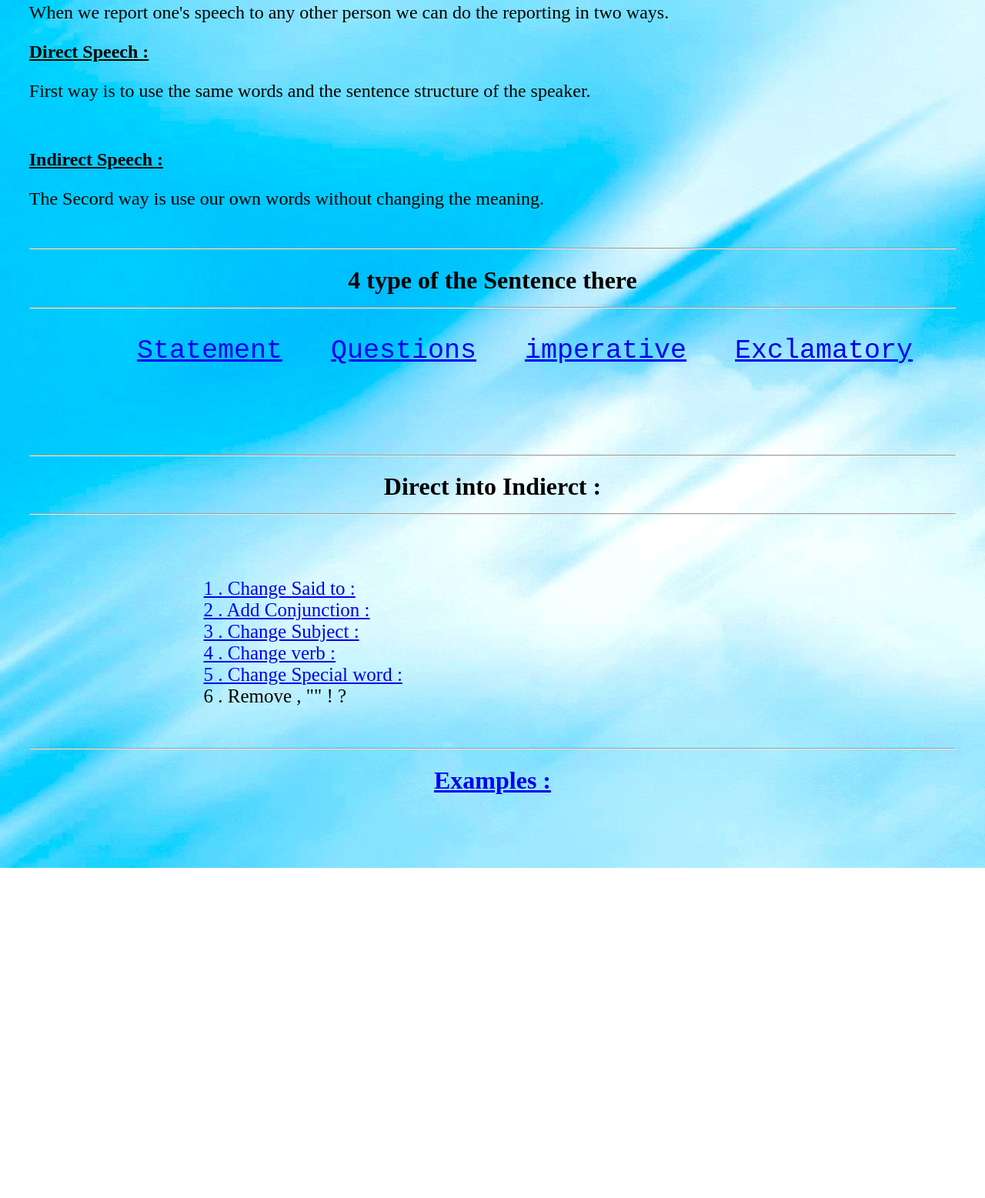
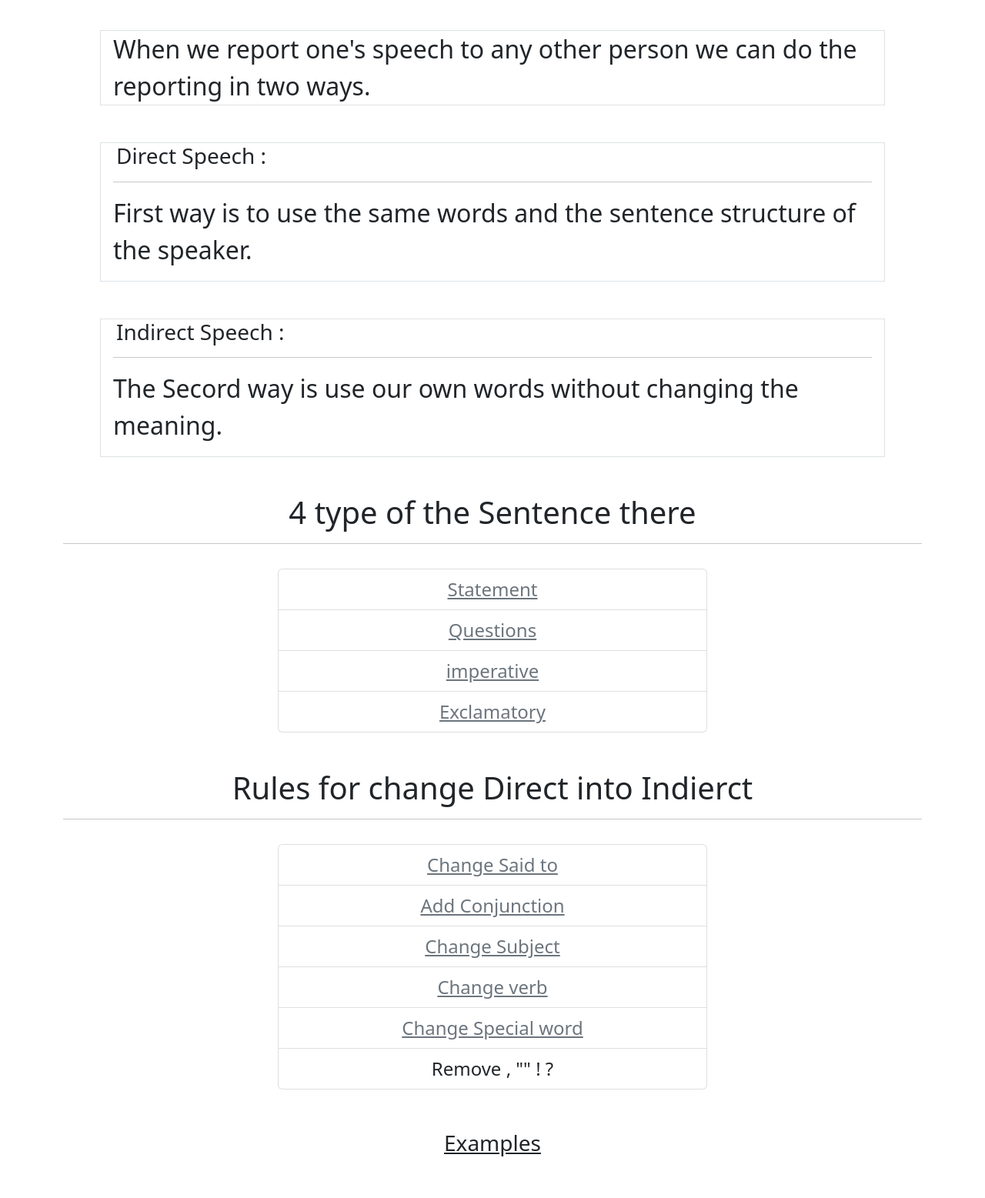
Before and after one commit to Murali2807/Murali2807.github.io, a website: page reportedspeech/index.html in a window 1280 px wide. Shown: the part 293-1850 px from the top of the page at 77% size. Before the commit the page ends 1421 px from the top, so only its background shows below. Drawn offline with nearby package versions, Linux system fonts and the light colour scheme.

Commit message:
change design

```diff
--- a/reportedspeech/index.html
+++ b/reportedspeech/index.html
@@ -2,49 +2,70 @@
 
 <head>
     <title> Reported Speech ... </title>
-    <link rel="stylesheet" type="text/css" href="./css/style.css">
+    <!-- <link rel="stylesheet" type="text/css" href="./css/style.css"> -->
+    <link rel="stylesheet" href="./node_modules/bootstrap/dist/css/bootstrap.min.css">
+
 </head>
 
 <body>
-    <h1 align="center" style="border:black; border-width:5px; border-style:dashed;"><br>Part II ENGLISH<br>Grammer
-        Part...<br><br>Reported Speech...</h1><br>
-    <p style="font-size: x-large;">When we report one's speech to any other person we can do the reporting in two ways.
-    </p>
-    <h2><u>Direct Speech : </u></h2>
-    <p style="font-size: x-large ;">First way is to use the same words and the sentence structure of the speaker.</p>
-    <br>
-    <h2><u>Indirect Speech : </u></h2>
-    <p style="font-size: x-large;">The Secord way is use our own words without changing the meaning.</p><br>
+    <header class="bg-info rounded m-1">
+        <h1 class="text-center pt-5">Part II ENGLISH</h1>
+        <h2 class="text-center">Grammer</h2>
+        <h3 class="text-center py-5">Reported Speech</h3>
+    </header>
 
-    <hr>
+    <div class="container">
+        <p class="border m-5 px-3 fs-2">When we report one's speech to any other person we can do the reporting in two
+            ways.
+        </p>
 
-    <h1 align="center"> 4 type of the Sentence there
-        <hr>
-    </h1>
-    <pre style="font-size: 35px;" align="center">
-    <a href="./html/Statement.html">Statement</a>   <a href="./html/Questions.html">Questions</a>   <a href="./html/imperative.html">imperative</a>   <a href="./html/Exclamatory.html">Exclamatory</a><br>
-    </pre>
-    <hr>
+        <div class="border m-5 px-3 fs-2">
+            <h3 class="px-1">Direct Speech :</h3>
+            <hr>
+            <p class="">First way is to use the same words and the sentence structure of the speaker.</p>
+        </div>
 
-    <h1 align="center"> Direct into Indierct :
-        <hr>
-    </h1><br><br>
-    <p style="margin-left: 60mm; font-size: 25px;">
+        <div class="border m-5 px-3 fs-2">
+            <h3 class="px-1">Indirect Speech :</h3>
+            <hr>
+            <p class="">The Secord way is use our own words without changing the meaning.</p>
+        </div>
 
-        <a href="./html/Saidto.html">1 . Change Said to : </a><br>
-        <a href="./html/Conjunction.html">2 . Add Conjunction : </a><br>
-        <a href="./html/Subject.html">3 . Change Subject : </a><br>
-        <a href="./html/verb.html">4 . Change verb : </a><br>
-        <a href="./html/Special.html">5 . Change Special word : </a><br>
-        6 . Remove , "" ! ? <br><br>
-    </p>
-    <hr>
+        <h1 class="text-center"> 4 type of the Sentence there
+            <hr>
+        </h1>
+
+        <div class="d-flex justify-content-center pt-3">
+            <ul class="list-group text-center w-50 fs-4 ">
+                <li class="list-group-item"> <a class="link-secondary" href="./html/Statement.html">Statement</a> </li>
+                <li class="list-group-item"> <a class="link-secondary" href="./html/Questions.html">Questions</a> </li>
+                <li class="list-group-item"> <a class="link-secondary" href="./html/imperative.html">imperative</a> </li>
+                <li class="list-group-item"> <a class="link-secondary" href="./html/Exclamatory.html">Exclamatory</a> </li>
+            </ul>
+        </div>
 
 
-    <a href="./html/Examples.html">
-        <h1 align="center">Examples : </h1>
-    </a><br><br>
 
+        <h1 class="text-center pt-5">Rules for change Direct into Indierct
+            <hr>
+        </h1>
+
+        <div class="d-flex justify-content-center pt-3">
+            <ul class="list-group text-center w-50 fs-4 ">
+                <li class="list-group-item"> <a class="link-secondary" href="./html/Saidto.html"> Change Said to </a> </li>
+                <li class="list-group-item"> <a class="link-secondary" href="./html/Conjunction.html"> Add Conjunction </a> </li>
+                <li class="list-group-item"> <a class="link-secondary" href="./html/Subject.html"> Change Subject </a> </li>
+                <li class="list-group-item"> <a class="link-secondary" href="./html/verb.html"> Change verb </a> </li>
+                <li class="list-group-item"> <a class="link-secondary" href="./html/Special.html"> Change Special word </a> </li>
+                <li class="list-group-item"> Remove , "" ! ?</li>
+            </ul>
+        </div>
+
+        <p class="text-center py-5"><a class="fs-3 link-dark" href="./html/Examples.html"> Examples </a></p>
+
+    </div>
+
+    <script src="./node_modules/bootstrap/dist/js/bootstrap.min.js"></script>
 
 </body>
 
--- /dev/null
+++ b/reportedspeech/package.json
@@ -0,0 +1,6 @@
+{
+  "dependencies": {
+    "boostrap": "^2.0.0",
+    "bootstrap": "^5.2.3"
+  }
+}
```
Also changed, not shown: reportedspeech/html/Saidto.html (+2 -0 lines), 2 other files.
